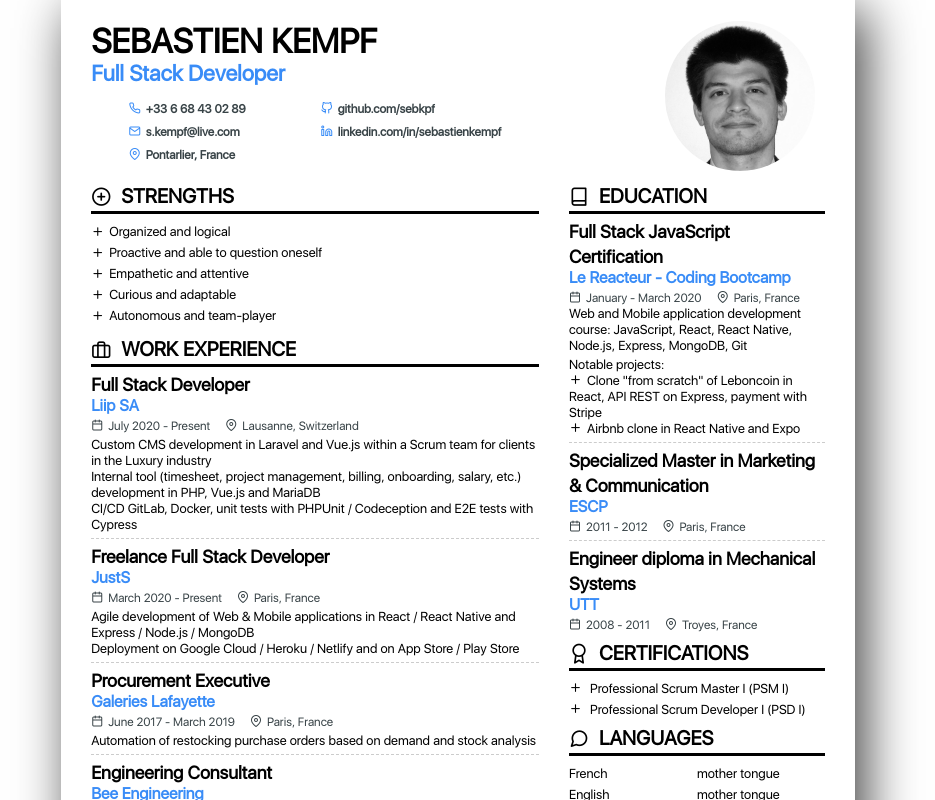
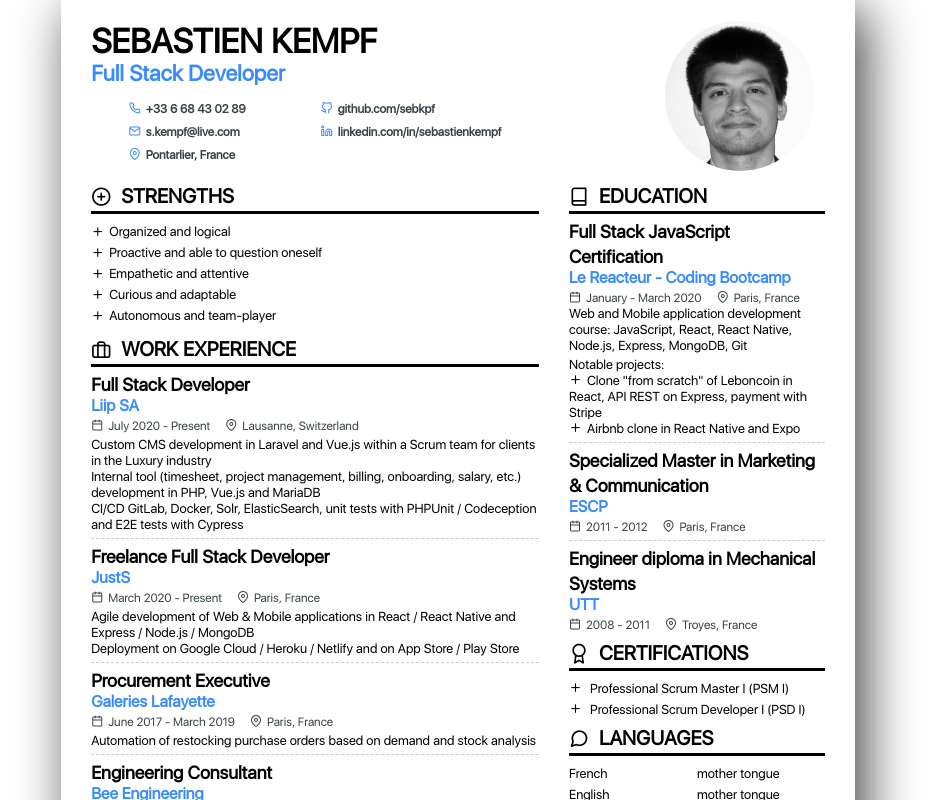
Before and after one commit to sebkpf/my-resume-react, a React (Create React App) app: page / in a window 1280 px wide. Shown: the top 800 px of the page, without its empty margins (182-1117 px from the left). Built offline with nearby package versions, Linux system fonts and the light colour scheme.

Commit message:
add solr and es

```diff
--- a/src/assets/data/data-eng.js
+++ b/src/assets/data/data-eng.js
@@ -79,7 +79,7 @@ const data = {
           },
           location: "Lausanne, Switzerland",
           description:
-            "Custom CMS development in Laravel and Vue.js within a Scrum team for clients in the Luxury industry\nInternal tool (timesheet, project management, billing, onboarding, salary, etc.) development in PHP, Vue.js and MariaDB\nCI/CD GitLab, Docker, unit tests with PHPUnit / Codeception and E2E tests with Cypress",
+            "Custom CMS development in Laravel and Vue.js within a Scrum team for clients in the Luxury industry\nInternal tool (timesheet, project management, billing, onboarding, salary, etc.) development in PHP, Vue.js and MariaDB\nCI/CD GitLab, Docker, Solr, ElasticSearch, unit tests with PHPUnit / Codeception and E2E tests with Cypress",
         },
         {
           title: "Freelance Full Stack Developer",
```
